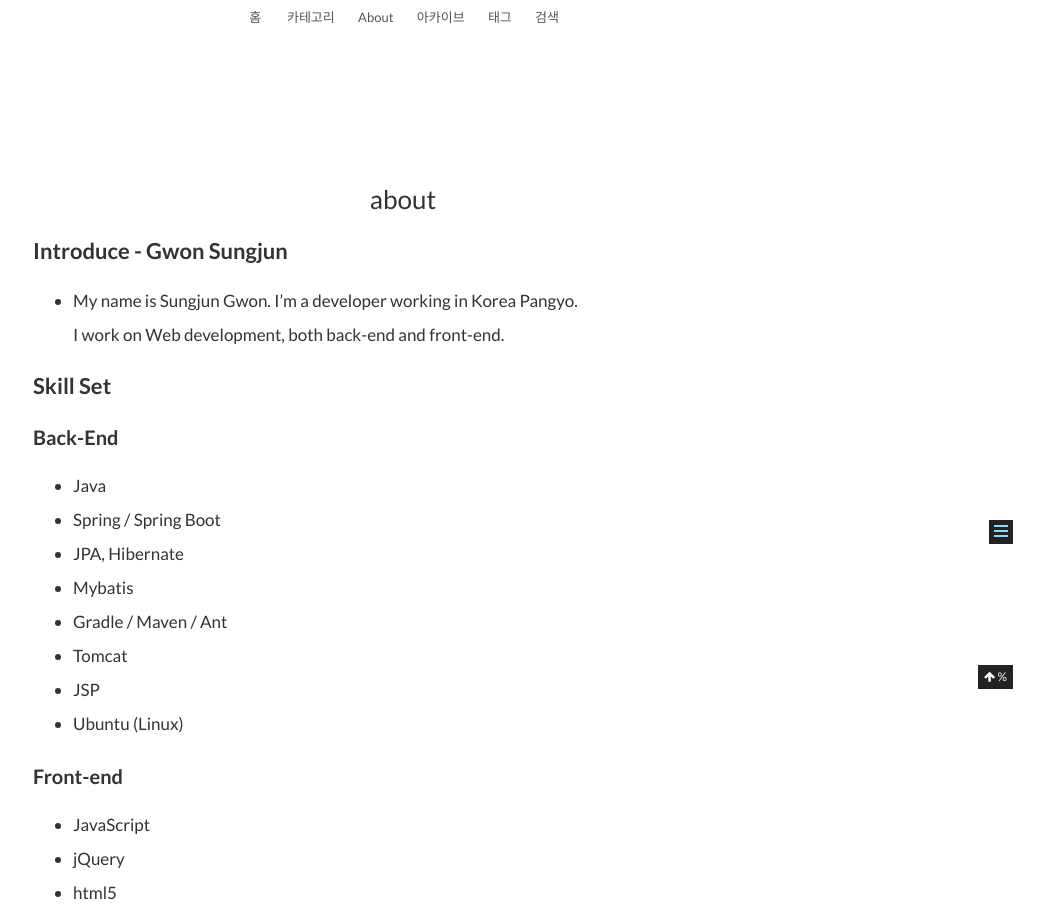
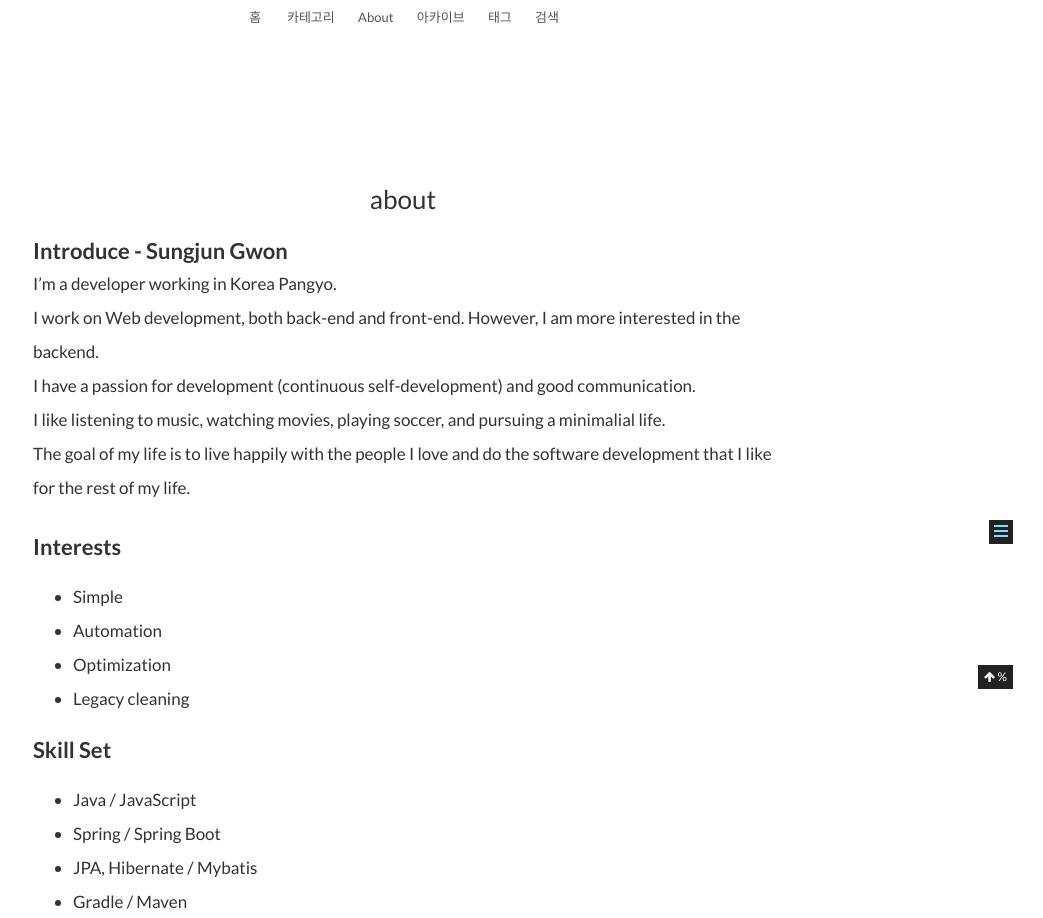
Before and after one commit to gwonsungjun/gwonsungjun.github.io, a Jekyll site: the page built from about/index.md, in a window 1280 px wide. Shown: the part 311-1229 px from the top of the page, without its empty margins (237-1280 px from the left). Built offline with Jekyll 4.4.1, drawn with Linux system fonts in a browser that asks for light colours; comment, search, counter and statistics services are not loaded; some of the changed text lies outside the part shown.

Commit message:
Update about.md

```diff
--- a/about/index.md
+++ b/about/index.md
@@ -3,85 +3,81 @@ title: about
 layout: page
 ---
 
-# Introduce - Gwon Sungjun
+# Introduce - Sungjun Gwon
+I'm a developer working in Korea Pangyo.
+I work on Web development, both back-end and front-end. However, I am more interested in the backend.
+I have a passion for development (continuous self-development) and good communication.
+I like listening to music, watching movies, playing soccer, and pursuing a minimalial life.
+The goal of my life is to live happily with the people I love and do the software development that I like for the rest of my life.
 
-- My name is Sungjun Gwon. I'm a developer working in Korea Pangyo. <br />I work on Web development, both back-end and front-end.
+# Interests
+- Simple
+- Automation
+- Optimization
+- Legacy cleaning
 
 # Skill Set
-
-## Back-End
-- Java
+- Java / JavaScript
 - Spring / Spring Boot
-- JPA, Hibernate
-- Mybatis
-- Gradle / Maven / Ant
-- Tomcat
-- JSP
-- Ubuntu (Linux)
-
-## Front-end
-- JavaScript
-- jQuery
-- html5
-- css3
-
-## Database
-- Mysql
-- Oracle
-
-## Etc
-- AWS
+- JPA, Hibernate / Mybatis
+- Gradle / Maven
+- Markdown / html5 / css3
+- Tomcat / Nginx
+- MySQL / Oracle
+- Ubuntu
+- AWS / Docker
 - Git / Github / GitLab / SVN
 - IntelliJ / Eclipse / Vim / Visual Studio Code / Atom
 - Soft Skill
 
-## In progress
-- Golang
-- Docker
-- Nginx
-- RESTful API
-- Travis CI
-- Jenkins
-- Blockchain (hyperledger)
+# Learning
+- Cloud computing, AWS deepening
+- vue.js, react.js, Node.js
+- Unmanaged languages (C)
+- Golang / Python
+- RESTful API / MSA (Micro Service Architecture)
+- Jenkins / Travis CI
+- Blockchain(Ethereum, hyperledger)
+- Redis
+- Elasticsearch / Logstash / Kibana
+- OOP / Refactoring / Design patterns / TDD
 
-## Interest
-- Unmanaged languages (C)
-- Python, Scala
-- Node.js
-- TDD, Automation
-- OOP, Refactoring, Design patterns
-- Docker
-- Serverless
-- Machine learning, Deep learning
-- Blockchain
-- interest in reading
-- Front-end Framework (vue.js, react.js)
-- Redis
-
-## My GitHub Contributions
+# My GitHub Contributions
 
 ![Github Image](https://ghchart.rshah.org/gwonsungjun)
 
 # Work Experience
-- 2017.09 ~ **Web Devloper at 12cm Lab**
-  - Technologies : Java, Spring, MyBatis, Mysql, AWS, GitLab, Ubuntu, html, css, javaScript, jQuery, Blockchain (Golang),DevOps
+
+### Summary
+- 2017.09 ~ Present / **Web Devloper at 12cm Lab**
+
+### What did I do?
+- 12cm laboratory, Web Devloper (front & back)
+  - Development & Deploy
+    - Java, Spring, Springboot, JPA, MyBatis, Mysql
+    - GitLab, SVN
+    - javaScript, html, css
+    - Developed on AWS(EC2, RDS, S3)
+  - Operation (log monitoring, troubleshooting)
+  - Technical Research
+    - Blockchain
 
 # Experiences
 - **[Community Activities]**
-  - [2018.06.02] AWSKRUG Container Hands-On #1 - Docker
-  - [2018.05.19] Oracle Developer Meetup - Understanding Kafka
-  - [2018.04.28] Ubuntu 18.04 Release Party in Seoul
-  - [2018.04.21] SPRING CAMP 2018 (with Coupang)
-  - [2018.04.13] 9XD: Young, Wild Coders - Hello! New Face; The eleventh meeting
-  - [2018.03.18] Oracle Developer Meetup - Future Java and the Microservice in Your Hands!
-  - [2018.02.11] GDG Campus 2018 Meetup
-  - [2018.01.27] Oracle Developer Meetup - Serverless Computing
-- [Personal Project] developing...
-
-# Personality
-- passion
-- Good Communication
-- Self-development
+  - [2018.06.16] AWSKRUG Container Hands-On #2 - 아마존 ECS에 자바 마이크로 서비스 구축하기
+  - [2018.06.10] Google I/O Extended 2018 Seoul
+  - [2018.06.02] [AWSKRUG Container Hands-On #1 - Docker](https://gwonsungjun.github.io/seminar/2018/06/02/awsDocker/)
+  - [2018.05.19] [Oracle Developer Meetup - Understanding Kafka](https://gwonsungjun.github.io/seminar/2018/05/20/6th_oracle_kafka/)
+  - [2018.04.28] [Ubuntu 18.04 Release Party in Seoul](https://gwonsungjun.github.io/seminar/2018/04/29/ubuntuRelaseParty/)
+  - [2018.04.21] [SPRING CAMP 2018 (with Coupang)](https://gwonsungjun.github.io/seminar/2018/04/22/springCamp2018/)
+  - [2018.04.13] [9XD: Young, Wild Coders - Hello! New Face; The eleventh meeting](https://gwonsungjun.github.io/seminar/2018/04/15/9xd11meeting/)
+  - [2018.03.18] [Oracle Developer Meetup - Future Java and the Microservice in Your Hands!](https://gwonsungjun.github.io/seminar/2018/03/22/4th_oracle_meetup/)
+  - [2018.02.11] [GDG Campus 2018 Meetup](https://gwonsungjun.github.io/seminar/2018/02/22/GdgCampusKoreaMeetup/)
+  - [2018.01.27] [Oracle Developer Meetup - Serverless Computing](https://gwonsungjun.github.io/seminar/2018/01/27/3rd_oracle_meetup/)
+- [Personal Project]
+  - developing...
+- [Other activities]
+  - study, hackathon, contribute ...
 
 # Contacts
 - [GitHub](https://github.com/gwonsungjun)
```
